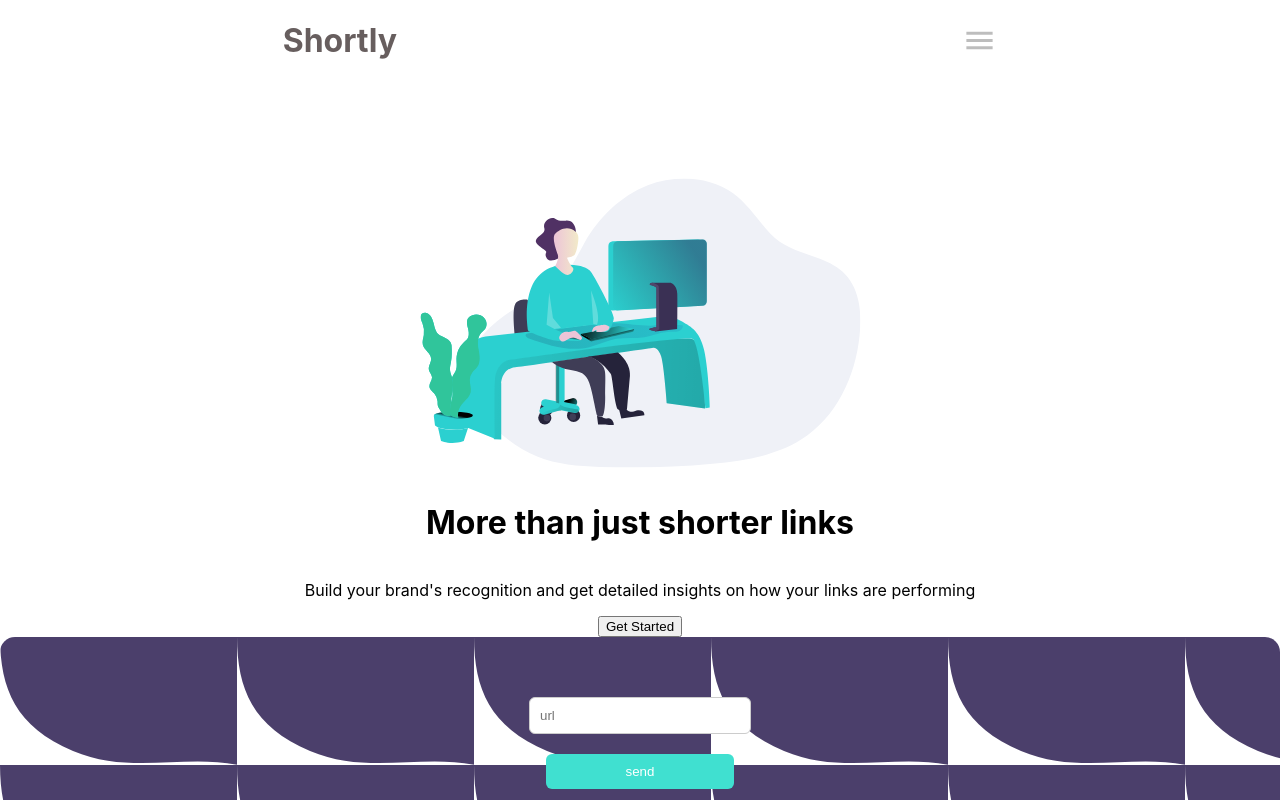
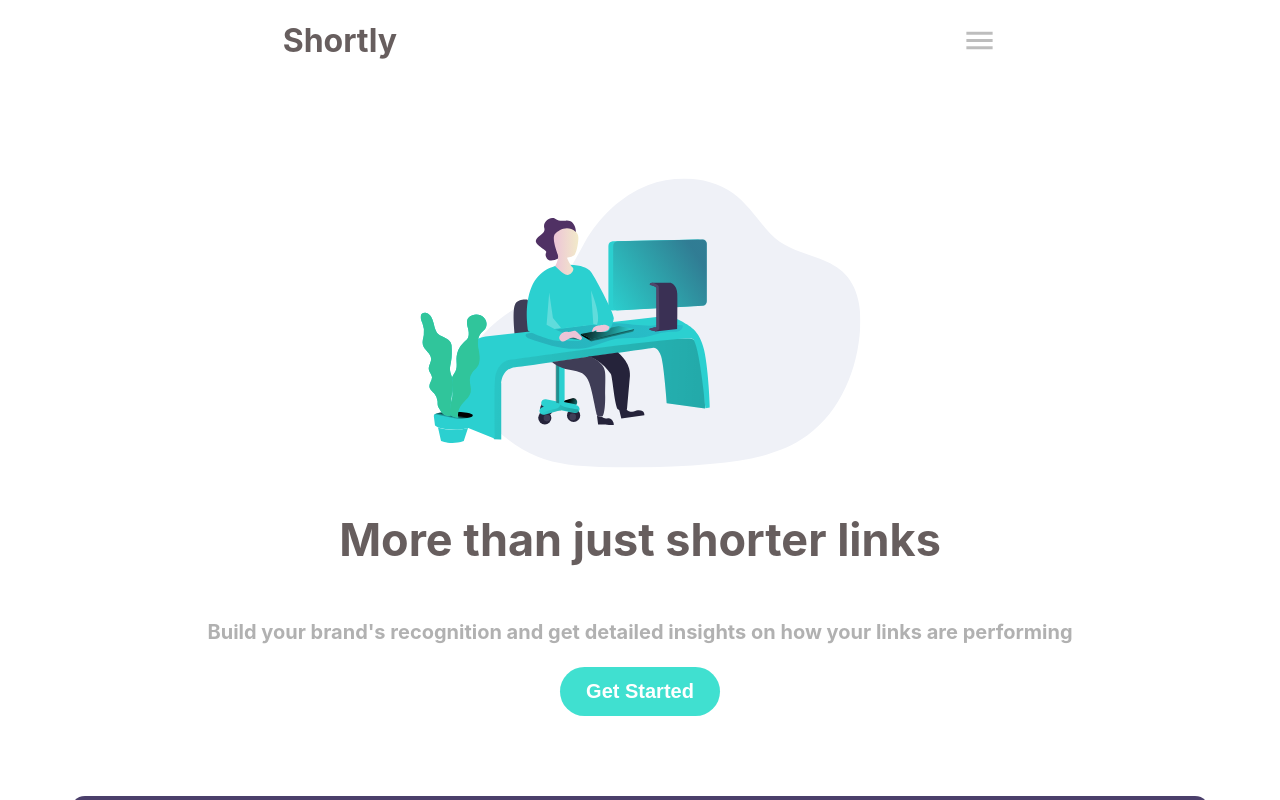
Before and after one commit to andreprogramador1/link-shortener, a React (Create React App) app: page / in a window 1280 px wide. Shown: the top 800 px of the page. Built offline with nearby package versions, Linux system fonts and the light colour scheme.

Commit message:
shortner container size fixed

```diff
--- a/src/components/Hero/style.js
+++ b/src/components/Hero/style.js
@@ -21,5 +21,29 @@ export const Container = styled.div`
     align-items: center;
     text-align: center;
     margin-top: 400px;
+    padding: 0 40px;
+    margin-bottom: 80px;
+
+    h1 {
+      color: #675e5e;
+      font-size: 45px;
+    }
+
+    p {
+      color: #b1b1b1;
+      font-weight: bold;
+      font-size: 20px;
+      line-height: 1.5;
+    }
+
+    button {
+      background-color: turquoise;
+      border: none;
+      border-radius: 500px;
+      font-weight: 800;
+      font-size: 20px;
+      color: white;
+      padding: 13px 26px;
+    }
   }
 `;
--- a/src/components/Shortener/index.js
+++ b/src/components/Shortener/index.js
@@ -27,9 +27,8 @@ export const Shortner = () => {
             <Container>
                 <input type="text" placeholder='url' onChange={(e) => {setLink(e.target.value)}}></input>
                 <button type="button" onClick={getContent}>send</button>
-                <List data={data}/>
-
             </Container>
+            <List data={data}/>
         </>
     );
 }
--- a/src/components/Shortener/style.js
+++ b/src/components/Shortener/style.js
@@ -4,19 +4,20 @@ import backMobile from '../../images/bg-shorten-mobile.svg'
 export const Container = styled.div`
     display: flex;
     flex-direction: column;
-
     align-items: center;
     margin: auto;
     background-image: url(${backMobile});
     /* background-color: aliceblue; */
     padding: 60px 50px;
     border-radius: 15px;
+    background-color: #5f4a77;
+    margin: 0 70px;
+    background-size: cover;
 
     input {
         border: 1px solid #ccc;
         padding: 10px;
         border-radius: 6px;
-        width: 200px;
     }
 
     button {
@@ -27,6 +28,6 @@ export const Container = styled.div`
         border: none;
         margin-top: 20px;
         cursor: pointer;
-}
     }
+
 `;
```
Also changed, not shown: 1 other file (tests, documents, lock files or other folders).
